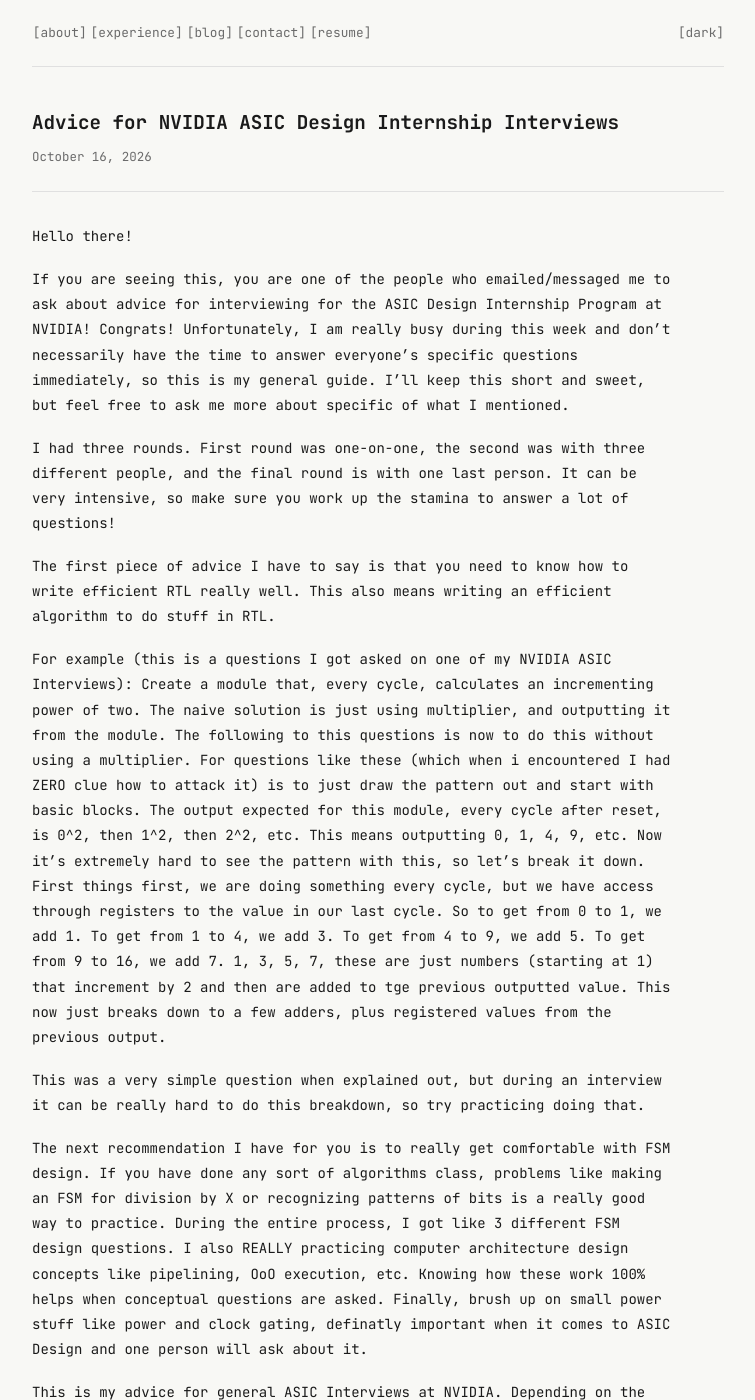
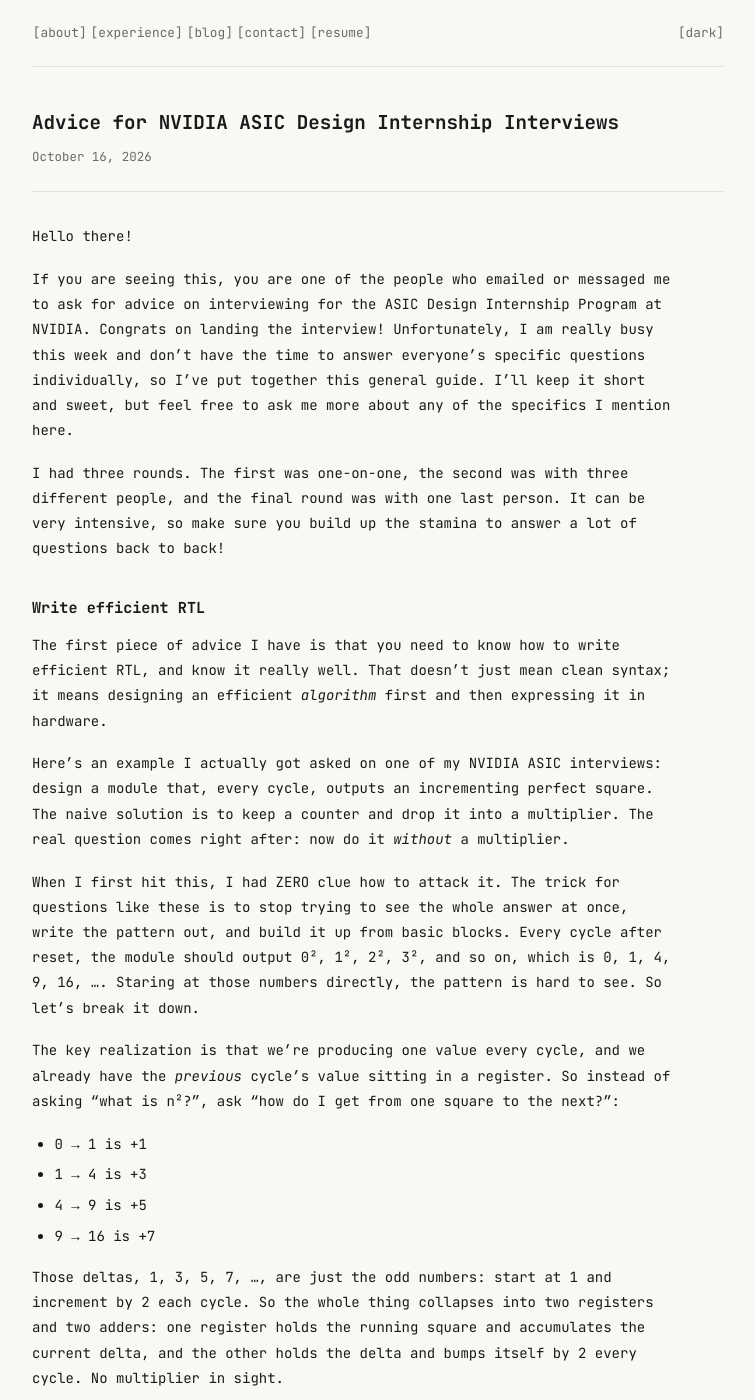
Before and after one commit to Sai-Pra/Sai-Pra.github.io, a Jekyll site: the page built from _posts/2026-10-16-nvidia-asic-design-intern-advice.md, in a window 1280 px wide and 1400 px high. Shown: the whole window, without its empty margins (262-1017 px from the left). Built offline with Jekyll 4.4.1, drawn with Linux system fonts in a browser that asks for light colours; some of the changed text lies outside the part shown.

Commit message:
formatting update

```diff
--- a/_posts/2026-10-16-nvidia-asic-design-intern-advice.md
+++ b/_posts/2026-10-16-nvidia-asic-design-intern-advice.md
@@ -7,21 +7,38 @@
 
 Hello there!
 
-If you are seeing this, you are one of the people who emailed/messaged me to ask about advice for interviewing for the ASIC Design Internship Program at NVIDIA! Congrats! Unfortunately, I am really busy during this week and don't necessarily have the time to answer everyone's specific questions immediately, so this is my general guide. I'll keep this short and sweet, but feel free to ask me more about specific of what I mentioned.
+If you are seeing this, you are one of the people who emailed or messaged me to ask for advice on interviewing for the ASIC Design Internship Program at NVIDIA. Congrats on landing the interview! Unfortunately, I am really busy this week and don't have the time to answer everyone's specific questions individually, so I've put together this general guide. I'll keep it short and sweet, but feel free to ask me more about any of the specifics I mention here.
 
-I had three rounds. First round was one-on-one, the second was with three different people, and the final round is with one last person. It can be very intensive, so make sure you work up the stamina to answer a lot of questions!
+I had three rounds. The first was one-on-one, the second was with three different people, and the final round was with one last person. It can be very intensive, so make sure you build up the stamina to answer a lot of questions back to back!
 
-The first piece of advice I have to say is that you need to know how to write efficient RTL really well. This also means writing an efficient algorithm to do stuff in RTL.
+## Write efficient RTL
 
-For example (this is a questions I got asked on one of my NVIDIA ASIC Interviews): Create a module that, every cycle, calculates an incrementing power of two. The naive solution is just using multiplier, and outputting it from the module. The following to this questions is now to do this without using a multiplier. For questions like these (which when i encountered I had ZERO clue how to attack it) is to just draw the pattern out and start with basic blocks. The output expected for this module, every cycle after reset, is 0^2, then 1^2, then 2^2, etc. This means outputting 0, 1, 4, 9, etc. Now it's extremely hard to see the pattern with this, so let's break it down. First things first, we are doing something every cycle, but we have access through registers to the value in our last cycle. So to get from 0 to 1, we add 1. To get from 1 to 4, we add 3. To get from 4 to 9, we add 5. To get from 9 to 16, we add 7. 1, 3, 5, 7, these are just numbers (starting at 1) that increment by 2 and then are added to tge previous outputted value. This now just breaks down to a few adders, plus registered values from the previous output.
+The first piece of advice I have is that you need to know how to write efficient RTL, and know it really well. That doesn't just mean clean syntax; it means designing an efficient *algorithm* first and then expressing it in hardware.
 
-This was a very simple question when explained out, but during an interview it can be really hard to do this breakdown, so try practicing doing that.
+Here's an example I actually got asked on one of my NVIDIA ASIC interviews: design a module that, every cycle, outputs an incrementing perfect square. The naive solution is to keep a counter and drop it into a multiplier. The real question comes right after: now do it *without* a multiplier.
 
-The next recommendation I have for you is to really get comfortable with FSM design. If you have done any sort of algorithms class, problems like making an FSM for division by X or recognizing patterns of bits is a really good way to practice. During the entire process, I got like 3 different FSM design questions. I also REALLY practicing computer architecture design concepts like pipelining, OoO execution, etc. Knowing how these work 100% helps when conceptual questions are asked. Finally, brush up on small power stuff like power and clock gating, definatly important when it comes to ASIC Design and one person will ask about it.
+When I first hit this, I had ZERO clue how to attack it. The trick for questions like these is to stop trying to see the whole answer at once, write the pattern out, and build it up from basic blocks. Every cycle after reset, the module should output 0², 1², 2², 3², and so on, which is 0, 1, 4, 9, 16, .... Staring at those numbers directly, the pattern is hard to see. So let's break it down.
 
-This is my advice for general ASIC Interviews at NVIDIA. Depending on the ASIC team you are interviewing for, study up on things like interconnect modeling, SM or GPU design, etc.
+The key realization is that we're producing one value every cycle, and we already have the *previous* cycle's value sitting in a register. So instead of asking "what is n²?", ask "how do I get from one square to the next?":
 
-Anyways, good luck! Let me know if you have any questions or want one-on-one help with interview prep.
+- 0 → 1 is +1
+- 1 → 4 is +3
+- 4 → 9 is +5
+- 9 → 16 is +7
+
+Those deltas, 1, 3, 5, 7, ..., are just the odd numbers: start at 1 and increment by 2 each cycle. So the whole thing collapses into two registers and two adders: one register holds the running square and accumulates the current delta, and the other holds the delta and bumps itself by 2 every cycle. No multiplier in sight.
+
+This is a dead-simple question once it's written out, but doing that breakdown live, with someone watching, is the hard part. Practice the *process* of decomposing a pattern into previous-state-plus-an-update, not just this specific problem.
+
+## Get comfortable with FSMs
+
+My next recommendation is to get really comfortable with FSM design. If you've taken any sort of algorithms or digital design class, problems like building an FSM for division by a constant, or one that recognizes a particular bit pattern in a serial stream (say, detecting `1011` with overlaps), are a great way to practice. Across the whole process I got something like three different FSM design questions, so this is not a corner you want to cut.
+
+I'd also strongly suggest drilling computer architecture concepts like pipelining, hazards and forwarding, and out-of-order execution. Genuinely understanding *how* these work, not just memorizing definitions, pays off the moment a conceptual question shows up. Finally, brush up on the low-power fundamentals like clock gating and power gating; it's easy to overlook, but it's definitely important in ASIC design, and at least one person will ask about it.
+
+This is my advice for general ASIC interviews at NVIDIA. Depending on which ASIC team you're interviewing with, it's worth studying more targeted topics too, such as interconnect/NoC modeling, SM internals, or broader GPU design.
+
+Anyway, good luck! Let me know if you have any questions or want one-on-one help with interview prep.
 
 Best,
 Sai
```
Also changed, not shown: _posts/2026-08-12-taalas-architecture.md (+14 -14 lines).
